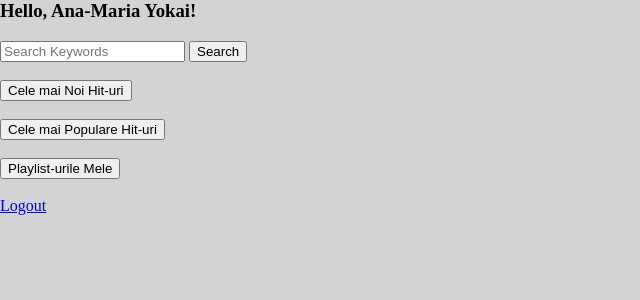
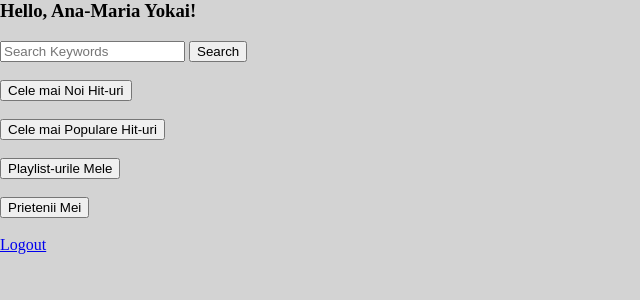
Before and after one commit to Bia103/Proiect-MDS, a PHP site: page /dashboard.php in a window 1280 px wide. Shown: the part 30-330 px from the top of the page, without its empty margins (0-640 px from the left). Run offline with PHP 8.4, Linux system fonts and the light colour scheme; a user stored in the database is signed in; data comes from the database, SQL or seed files in the repository.

Commit message:
Update dashboard.php

```diff
--- a/Music Hall of Fame/dashboard.php
+++ b/Music Hall of Fame/dashboard.php
@@ -85,6 +85,10 @@ $row = mysqli_fetch_assoc($rez);
 	</form>
 	<br>
 
+	<form action="myFriends.php" method="post">
+		<button class="button" name="subject" type="submit" value="search">Prietenii Mei</button>
+	</form>
+	<br>
 
 	<a href="logout.php">Logout</a>
 
```
